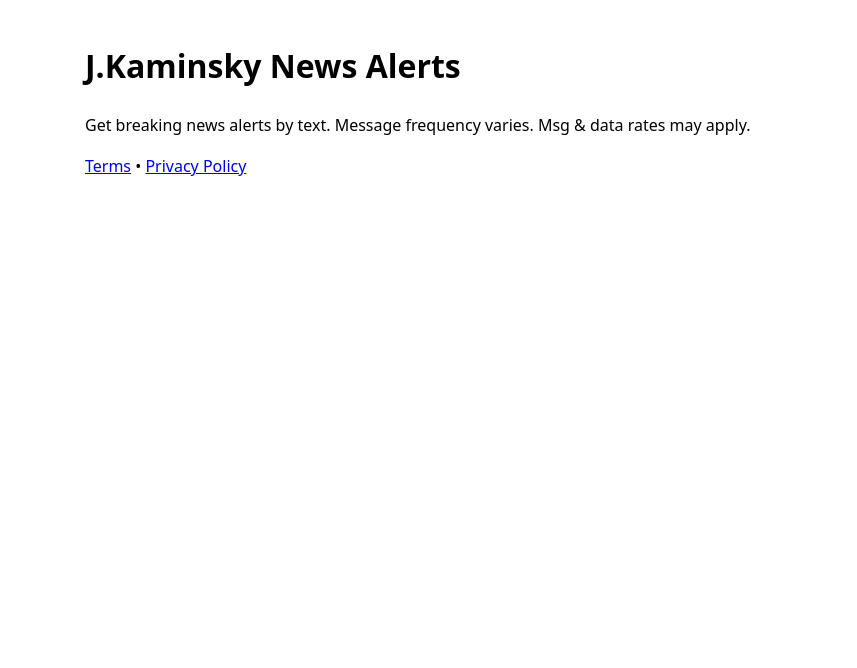
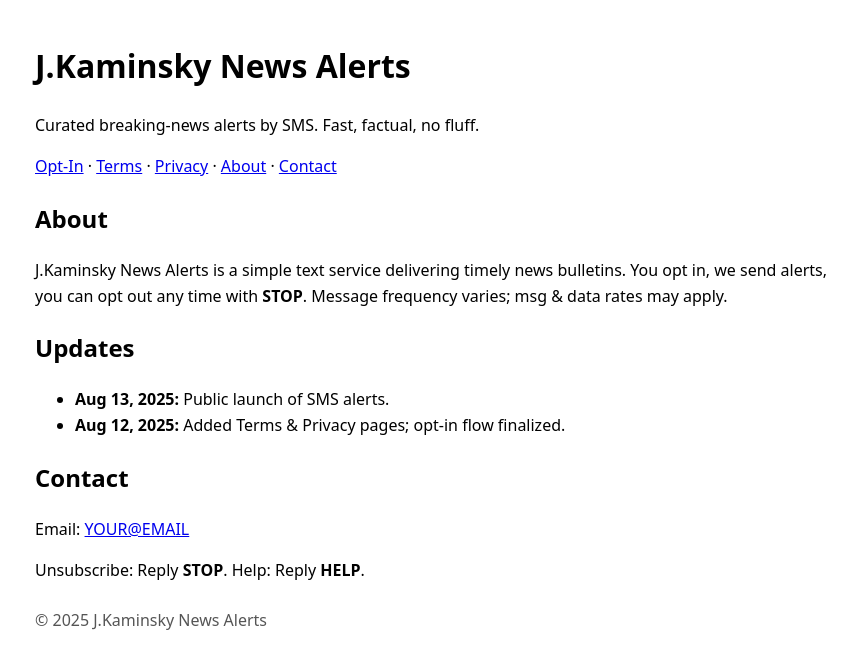
Before and after one commit to TroJon/trojon.github.io, a plain HTML site: page index.html in a window 1280 px wide. Shown: the whole page, without its empty margins (195-1052 px from the left). Drawn offline with Linux system fonts and the light colour scheme.

Commit message:
Update index.html

```diff
--- a/index.html
+++ b/index.html
@@ -3,9 +3,42 @@
 <meta charset="utf-8">
 <title>J.Kaminsky News Alerts</title>
 <meta name="viewport" content="width=device-width, initial-scale=1">
-<body style="font-family:system-ui; max-width:720px; margin:40px auto; line-height:1.6">
-  <h1>J.Kaminsky News Alerts</h1>
-  <p>Get breaking news alerts by text. Message frequency varies. Msg & data rates may apply.</p>
-  <p><a href="terms.html">Terms</a> • <a href="privacy.html">Privacy Policy</a></p>
+<body style="font-family:system-ui; max-width:820px; margin:40px auto; line-height:1.6">
+  <header>
+    <h1>J.Kaminsky News Alerts</h1>
+    <p>Curated breaking-news alerts by SMS. Fast, factual, no fluff.</p>
+    <nav>
+      <a href="opt-in.html">Opt-In</a> ·
+      <a href="terms.html">Terms</a> ·
+      <a href="privacy.html">Privacy</a> ·
+      <a href="#about">About</a> ·
+      <a href="#contact">Contact</a>
+    </nav>
+  </header>
+
+  <section id="about">
+    <h2>About</h2>
+    <p>J.Kaminsky News Alerts is a simple text service delivering timely news bulletins.
+       You opt in, we send alerts, you can opt out any time with <strong>STOP</strong>.
+       Message frequency varies; msg & data rates may apply.</p>
+  </section>
+
+  <section id="updates">
+    <h2>Updates</h2>
+    <ul>
+      <li><strong>Aug 13, 2025:</strong> Public launch of SMS alerts.</li>
+      <li><strong>Aug 12, 2025:</strong> Added Terms & Privacy pages; opt-in flow finalized.</li>
+    </ul>
+  </section>
+
+  <section id="contact">
+    <h2>Contact</h2>
+    <p>Email: <a href="mailto:YOUR@EMAIL">YOUR@EMAIL</a></p>
+    <p>Unsubscribe: Reply <strong>STOP</strong>. Help: Reply <strong>HELP</strong>.</p>
+  </section>
+
+  <footer style="margin-top:24px; color:#555">
+    © <script>document.write(new Date().getFullYear())</script> J.Kaminsky News Alerts
+  </footer>
 </body>
 </html>
```
